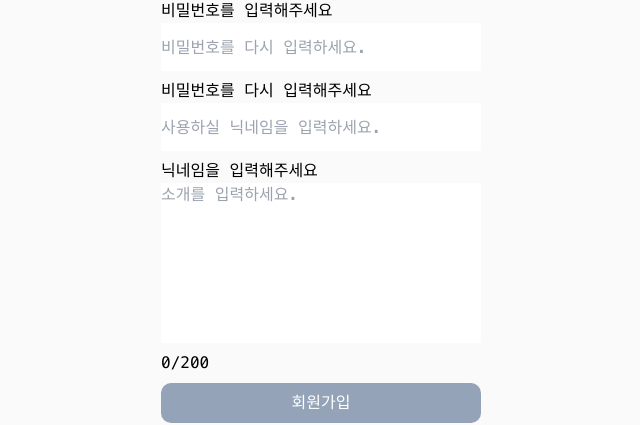
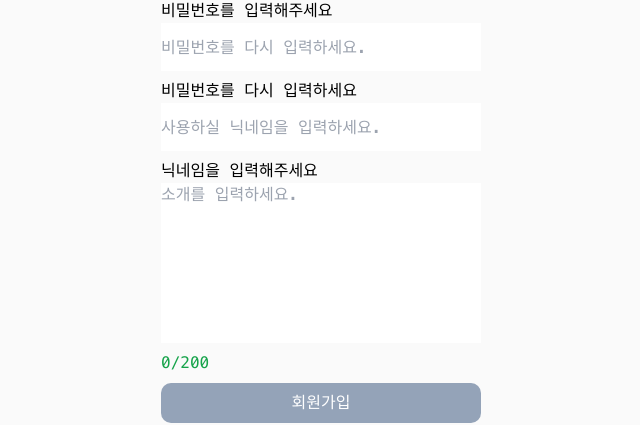
Before and after one commit to ToyMakers/blog-fe-guddnboy, a Next.js app: page /signup in a window 1280 px wide. Shown: the part 320-745 px from the top of the page, without its empty margins (319-959 px from the left). Built offline with nearby package versions, Linux system fonts and the light colour scheme.

Commit message:
feat:소개 조건 충족 표시

```diff
--- a/pages/signup.tsx
+++ b/pages/signup.tsx
@@ -134,7 +134,7 @@ const SignUp = () => {
     return password ? (
       <div className="flex gap-4">
         <div className={isPasswordValid ? 'text-green-600' : 'text-red-600'}>
-          영문자와 특수문자 조합
+          영문자와 숫자,특수문자 조합
         </div>
         <div className={isPasswordValid ? 'text-green-600' : 'text-red-600'}></div>
       </div>
@@ -145,7 +145,7 @@ const SignUp = () => {
 
   const displayConfirmPassword = (password: string, passwordConfirm: string) => {
     if (password === '' || passwordConfirm === '') {
-      return <div>비밀번호를 다시 입력해주세요</div>;
+      return <div>비밀번호를 다시 입력하세요</div>;
     } else {
       return password === passwordConfirm ? (
         <div className="text-green-600">비밀번호가 일치합니다.</div>
@@ -164,6 +164,18 @@ const SignUp = () => {
       } else {
         return <div className="text-green-600">{nickname.length}/8</div>;
       }
+    }
+  };
+
+  const displayValidateBio = (bio: string | null) => {
+    if (bio === '') {
+      return <div className="text-green-600">{bio.length}/200</div>;
+    } else {
+      (bio?.length ?? 0) <= 200 ? (
+        <div className="text-green-600">{bio?.length ?? 0}/200</div>
+      ) : (
+        <div className="text-red-600">{bio?.length ?? 0}/200</div>
+      );
     }
   };
   return (
@@ -223,7 +235,7 @@ const SignUp = () => {
               value={bio ?? ''}
               onChange={(e) => setBio(e.target.value)}
             />
-            <div>{bio?.length}/200</div>
+            <section>{displayValidateBio(bio)}</section>
           </div>
           <div className="mb-2">
             <button
```
